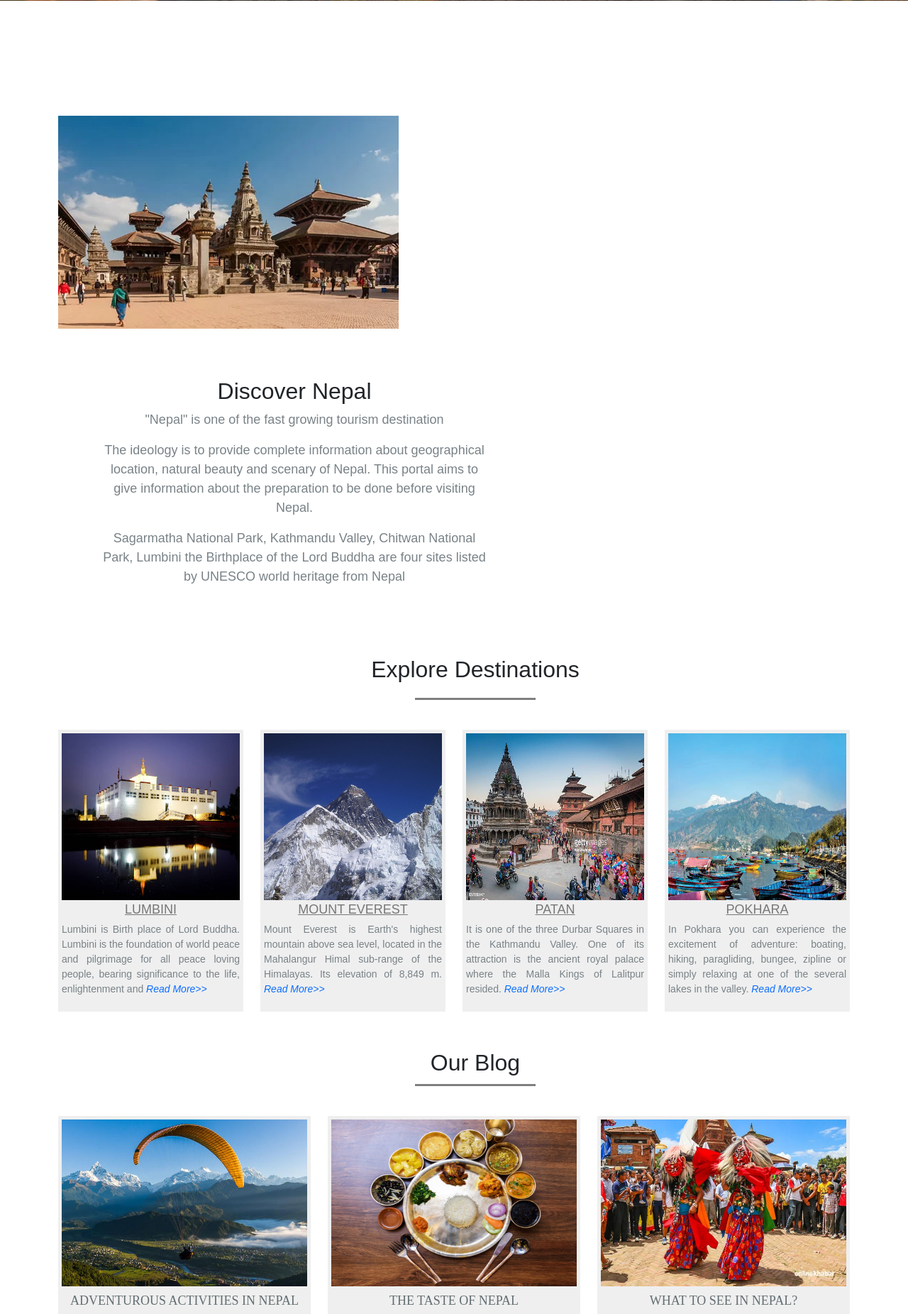
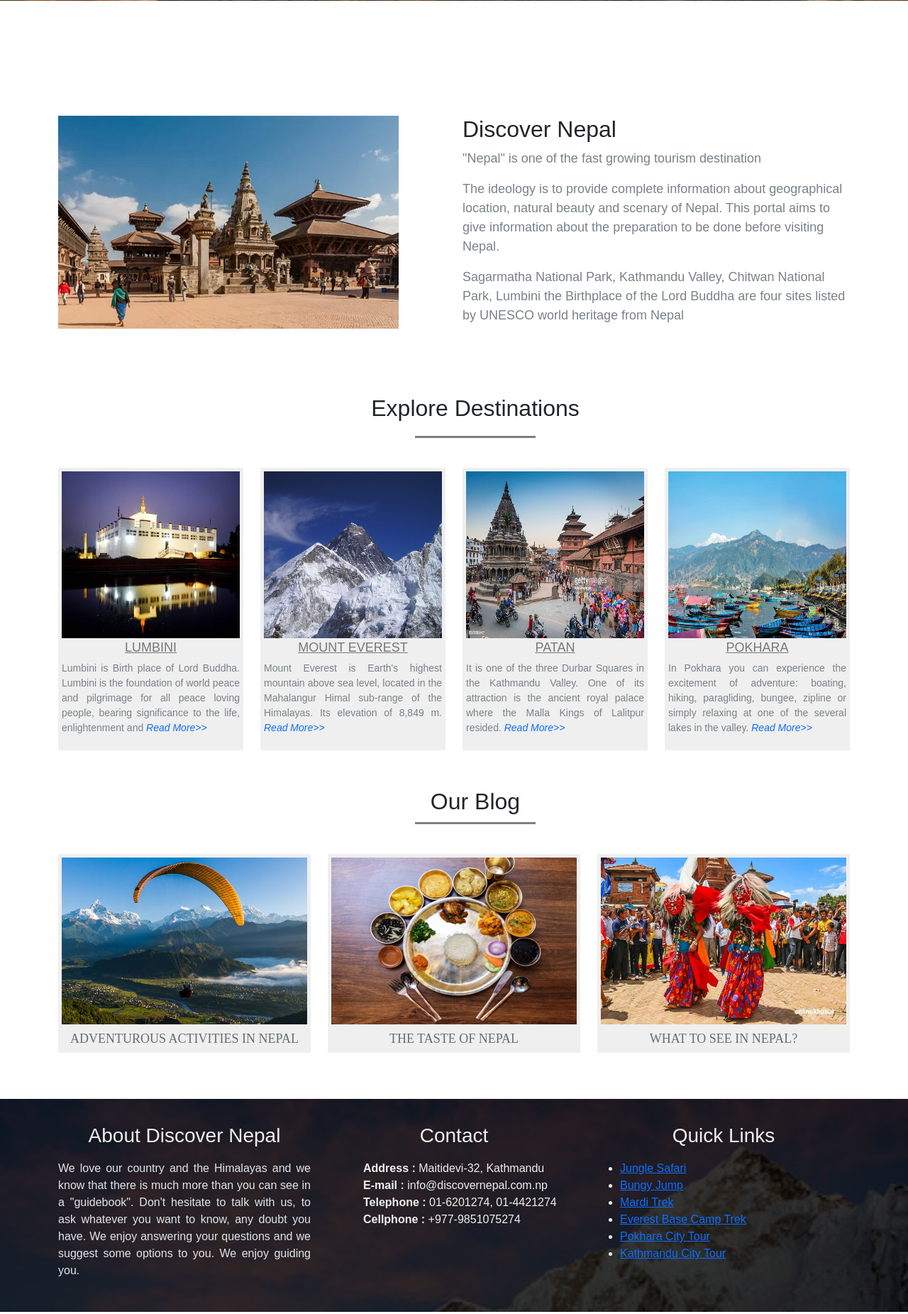
Before and after one commit to VascoRR001/ITProject, a PHP site: page / in a window 1280 px wide. Shown: the part 719-2570 px from the top of the page at 71% size. Run offline with PHP 8.4, Linux system fonts and the light colour scheme; some libraries are stand-ins or nearby versions.

Commit message:
adjusted front end design

```diff
--- a/index.php
+++ b/index.php
@@ -5,10 +5,8 @@
   <meta charset="utf-8">
   <meta name="viewport" content="width=device-width, initial-scale=1.0">
   <title><?php echo ("Discover Nepal") ?></title>
-  <link href="https://cdn.jsdelivr.net/npm/bootstrap@5.0.0-beta2/dist/css/bootstrap.min.css" rel="stylesheet"
-    integrity="sha384-BmbxuPwQa2lc/FVzBcNJ7UAyJxM6wuqIj61tLrc4wSX0szH/Ev+nYRRuWlolflfl" crossorigin="anonymous">
-  <link rel="stylesheet" href="https://pro.fontawesome.com/releases/v5.10.0/css/all.css"
-    integrity="sha384-AYmEC3Yw5cVb3ZcuHtOA93w35dYTsvhLPVnYs9eStHfGJvOvKxVfELGroGkvsg+p" crossorigin="anonymous" />
+  <link href="https://cdn.jsdelivr.net/npm/bootstrap@5.0.0-beta2/dist/css/bootstrap.min.css" rel="stylesheet">
+  <link rel="stylesheet" href="https://pro.fontawesome.com/releases/v5.10.0/css/all.css" />
   <link href="css/custom.css" rel="stylesheet">
 </head>
 <body>
@@ -57,7 +55,7 @@
         <div class="col-xs-12 col-md-6 second-section">
           <img src="img/temples.jpg">
         </div>
-        <div class=" col-xs-12 col-md-6 text-center second-section">
+        <div class="col-xs-12 col-md-6 second-section">
           <h2><?php echo "Discover Nepal"?></h2>
           <p class="lead">"Nepal" is one of the fast growing tourism destination</p>
           <p class="lead">The ideology is to provide complete information about geographical location, natural beauty and scenary of Nepal. This portal aims to give information about the preparation
```
